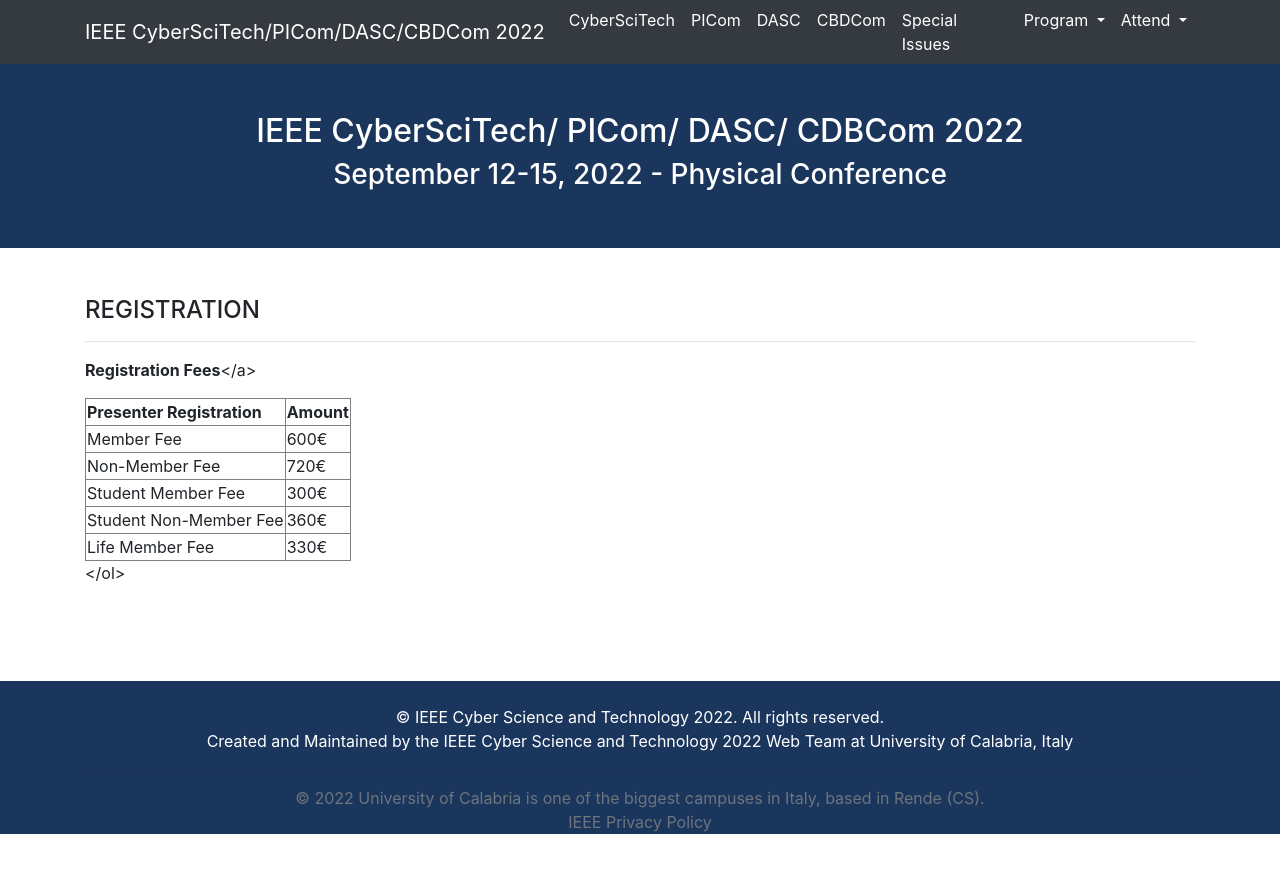
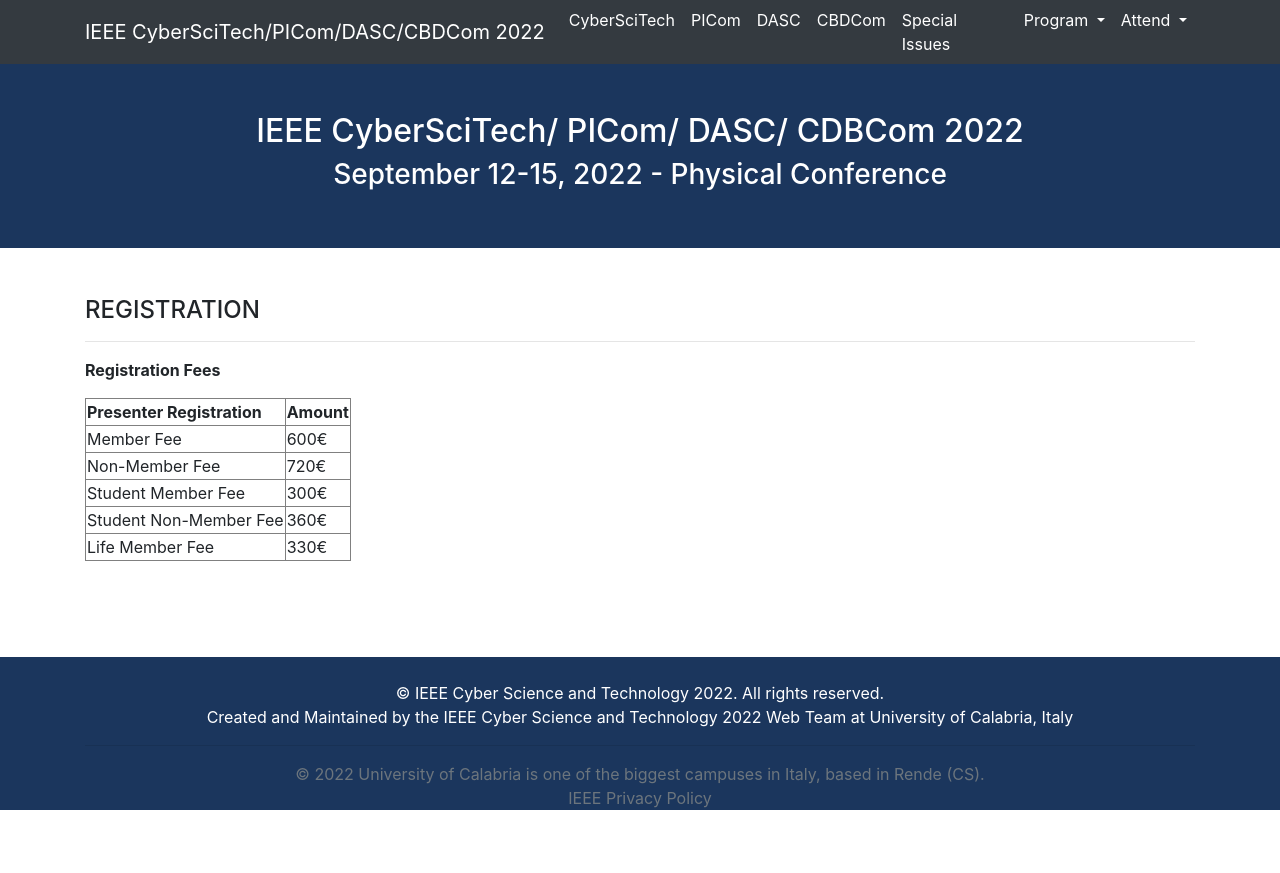
Before and after one commit to cyber-science/2022, a Jekyll site: the page built from _pages/registration.md, in a window 1280 px wide. Shown: the top 873 px of the page. Built offline with Jekyll 4.4.1, drawn with Linux system fonts in a browser that asks for light colours.

Commit message:
minor edit

```diff
--- a/_pages/registration.md
+++ b/_pages/registration.md
@@ -7,7 +7,7 @@
 <h4>REGISTRATION</h4>
 <hr/>
 
-<b>Registration Fees</b></a><br/>
+<b>Registration Fees</b><br/>
 <table border=1><tr><td>
 <b>Presenter Registration</b></td><td>	<b>Amount</b>
 </td></tr><tr><td>Member Fee	</td><td>600&euro;
@@ -71,6 +71,7 @@
 After your successful registration completion, the IEEE CVent Registration System will send you an email with your payment confirmation/receipt and registration number.<br/>
 Link to IEEE CVent Registration System <b>** AVAILABLE SOON **</b></p>
 </li>
--->
 
 </ol>
+
+-->
```
